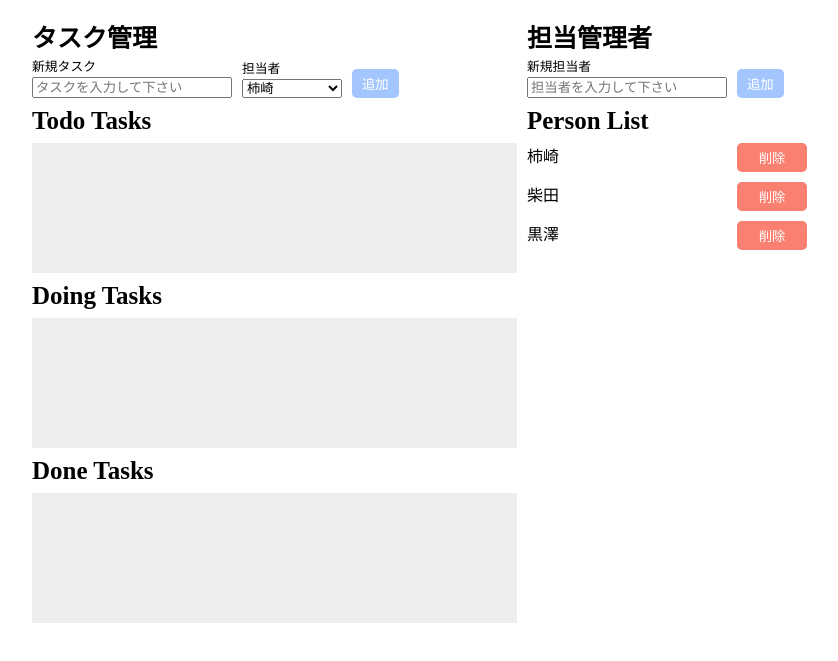
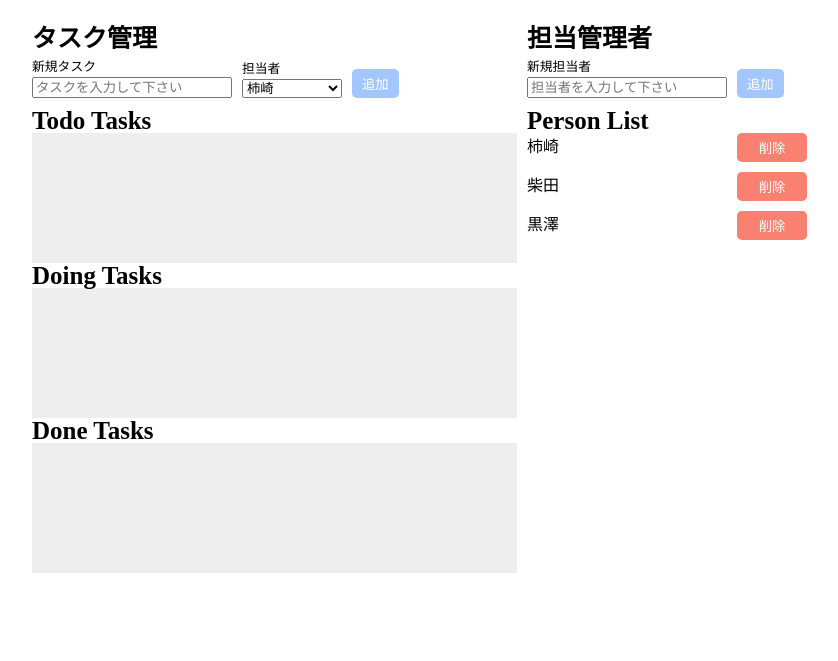
Before and after one commit to chihiro-kakizaki/todolist, a plain HTML site: page chihiro_todo/todo.html in a window 1280 px wide. Shown: the part 99-760 px from the top of the page, without its empty margins (18-856 px from the left). Drawn offline with Linux system fonts and the light colour scheme.

Commit message:
各要素のmargin,padding設定を修正

```diff
--- a/chihiro_todo/main.css
+++ b/chihiro_todo/main.css
@@ -1,15 +1,20 @@
+header {
+    padding-bottom: 20px;
+}
+
 h1 {
     font-size: 45px;
     font-weight: bold;
-    padding-bottom: 20px;
 }
 
 h2 {
     font-size: 25px;
     font-weight: 600;
-    padding: 10px 0;
 }
 
+section,form {
+    padding-top: 10px;
+}
 .wrapper {
     padding: 50px;
 }
@@ -25,12 +30,14 @@ h2 {
     display: grid;
     grid-template-columns: 200px 100px 1fr;
     grid-column-gap: 10px;
+    margin-bottom: 10px;
 }
 
 .person_form {
     display: grid;
     grid-template-columns: 200px 1fr;
     grid-column-gap: 10px;
+    margin-bottom: 10px;
 }
 
 .task_form > div, .person_form > div {
@@ -40,7 +47,7 @@ h2 {
 .label {
     display: block;
     font-size: 0.8rem;
-    padding-bottom: 3px;
+    margin-bottom: 3px;
 }
 
 .input {
@@ -62,20 +69,19 @@ h2 {
     display: grid;
     grid-template-columns: 150px 1fr 1fr 1fr 1fr;
     grid-column-gap: 10px;
-    padding-bottom: 10px;
+    margin-bottom: 10px;
+}
+
+.person_list > li {
+    display: grid;
+    grid-template-columns: 200px 70px;
+    grid-column-gap: 10px;
+    margin-bottom: 10px;
 }
 
 .task_list > li > div, button, span, .person_list > li > div, button {
     word-break: break-all;
     margin: auto 0;
-}
-
-
-.person_list > li {
-    display: grid;
-    grid-template-columns: 200px 70px;
-    grid-column-gap: 10px;
-    padding-bottom: 10px;
 }
 
 .button {
--- a/chihiro_todo/todo.html
+++ b/chihiro_todo/todo.html
@@ -27,7 +27,7 @@
                             <button id="task_submit" class="button add_button" type="button">追加</button>
                         </div>
                     </form>
-                    <div class="todo_content">
+                    <div class="todo_content" >
                         <h2>Todo Tasks</h2>
                         <ul id="todo_area" class="task_list"></ul>
                     </div>
@@ -41,7 +41,7 @@
                     </div>
 
                 </section>
-                <div class="person_wrapper">
+                <section class="person_wrapper">
                     <h2>担当管理者</h2>
                     <form class="person_form">
                         <div>
@@ -54,7 +54,7 @@
                     </form>
                     <h2>Person List</h2>
                     <ul id="person_list_area" class="person_list"></ul>
-                </div>
+                </section>
             </main>
         </div>
         <script src="main.js"></script>
```
